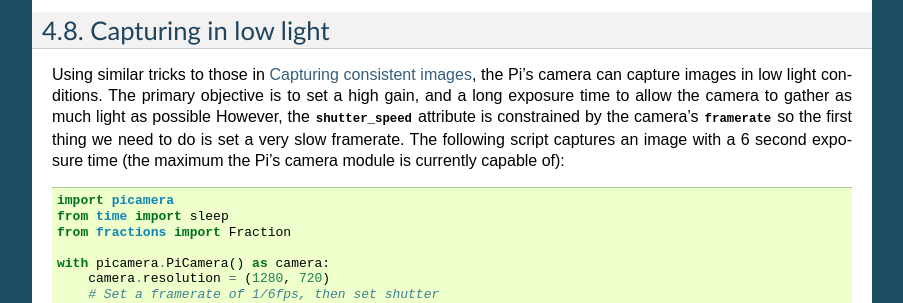
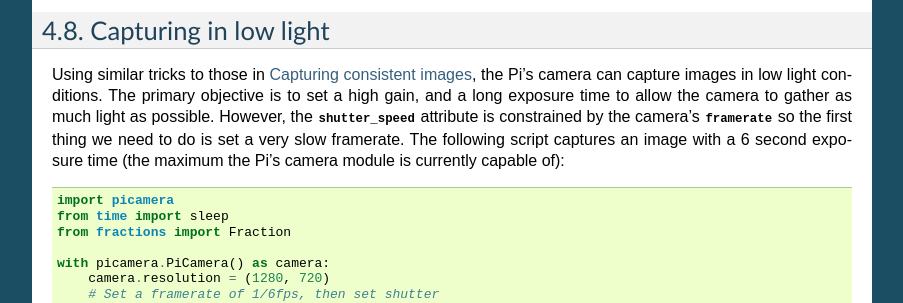
Before and after one commit to waveform80/picamera, a Sphinx documentation site: the page built from docs/recipes1.rst, in a window 1280 px wide and 900 px high, scrolled down 4036 px. Shown: the part 194-497 px from the top of the window, without its empty margins (198-1101 px from the left). Built offline with Sphinx 7.4.7, drawn with Linux system fonts in a browser that asks for light colours; some of the changed text lies outside the part shown.

Commit message:
Fix #167

```diff
--- a/docs/recipes1.rst
+++ b/docs/recipes1.rst
@@ -298,7 +298,7 @@
 Using similar tricks to those in :ref:`consistent_capture`, the Pi's camera can
 capture images in low light conditions. The primary objective is to set a high
 gain, and a long exposure time to allow the camera to gather as much light as
-possible However, the :attr:`~picamera.PiCamera.shutter_speed` attribute is
+possible. However, the :attr:`~picamera.PiCamera.shutter_speed` attribute is
 constrained by the camera's :attr:`~picamera.PiCamera.framerate` so the first
 thing we need to do is set a very slow framerate. The following script captures
 an image with a 6 second exposure time (the maximum the Pi's camera module is
@@ -561,7 +561,7 @@
 A typical use-case for this sort of storage is security applications where one
 wishes to detect motion and only record to disk the video where motion was
 detected. This example keeps 20 seconds of video in memory until the
-``write_now`` function returns ``True`` (in this implementation, this is random
+``write_now`` function returns ``True`` (in this implementation this is random
 but one could, for example, replace this with some sort of motion detection
 algorithm). Once ``write_now`` returns ``True``, the script waits 10 more
 seconds (so that the buffer contains 10 seconds of video from before the event,
```
Also changed, not shown: other parts of docs/recipes1.rst (+2 -2 lines), 1 other file.
